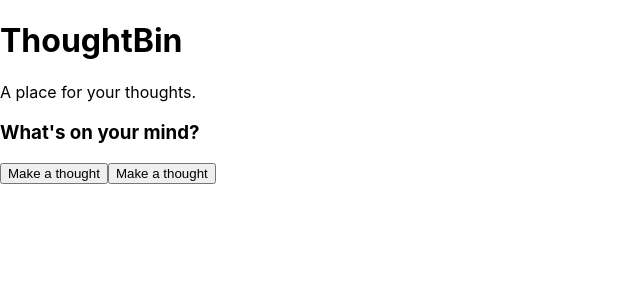
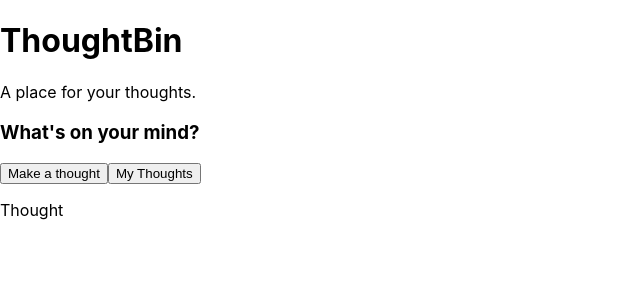
Before and after one commit to dannydi12/thoughtbin-client, a React (Create React App) app: page / in a window 1280 px wide. Shown: the top 300 px of the page, without its empty margins (0-640 px from the left). Built offline with nearby package versions, Linux system fonts and the light colour scheme.

Commit message:
button change achieved for thought display

```diff
--- a/src/App.js
+++ b/src/App.js
@@ -1,8 +1,16 @@
 import React from 'react';
 import ThoughtList from './ThoughtList/ThoughtList';
+import { useHistory, useLocation } from "react-router-dom";
 import './App.css';
 
 function App() {
+  const history = useHistory();
+  const location = useLocation();
+
+  const handleClick = path => {
+    history.push(path)
+  }
+
   return (
     <main>
       <header className='banner'>
@@ -12,10 +20,15 @@ function App() {
       <section>
         <h3>What's on your mind?</h3>
         <div>
-          <button>Make a thought</button>
-          <button>Make a thought</button>
+          <button onClick={() => handleClick('/thoughts/create')}>Make a thought</button>
+          {
+            location.pathname === '/' ?
+              <button onClick={() => handleClick('/thoughts')}>My Thoughts</button>
+              : <button onClick={() => handleClick('/')}>Others' Thoughts</button>
+          }
         </div>
       </section>
+      <ThoughtList />
     </main>
   );
 }
```
